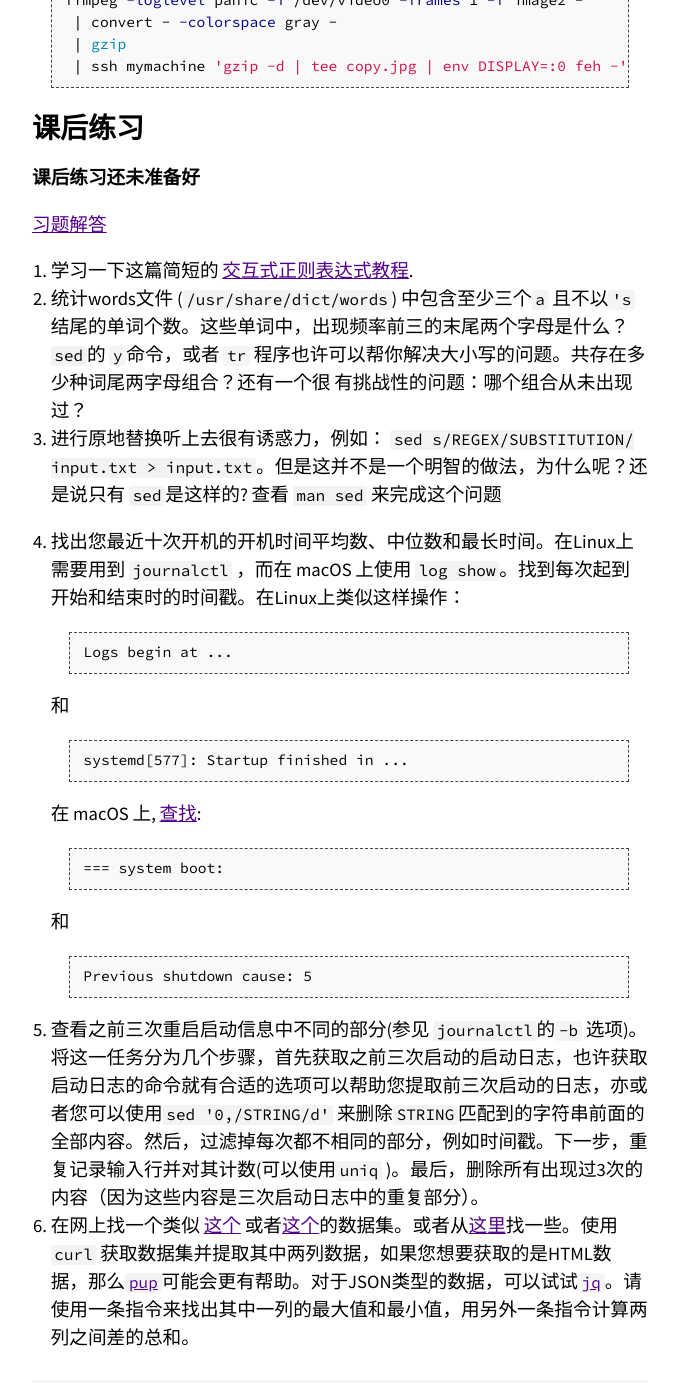
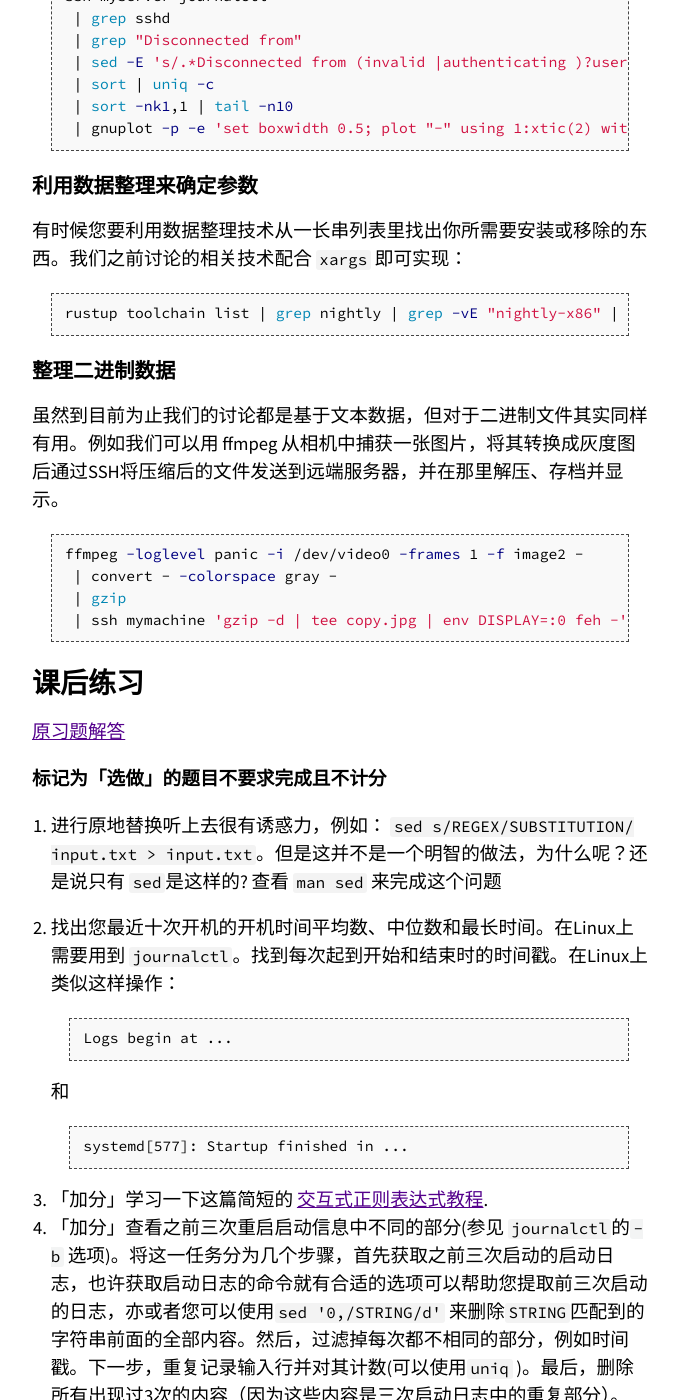
Before and after one commit to missing-semester-cn/missing-semester-cn.github.io, a Jekyll site: the page built from _2020/data-wrangling.md, in a window 1280 px wide and 1400 px high, scrolled down 7828 px. Shown: the whole window, without its empty margins (300-978 px from the left). Built offline with Jekyll 4.4.1, drawn with Linux system fonts in a browser that asks for light colours; some of the changed text lies outside the part shown.

Commit message:
Update
Signed-off-by: MuZhou233 <MuZhou233@outlook.com>

````diff
--- a/_2020/data-wrangling.md
+++ b/_2020/data-wrangling.md
@@ -262,16 +271,14 @@ ffmpeg -loglevel panic -i /dev/video0 -frames 1 -f image2 -
 
 # 课后练习
 
-**课后练习还未准备好**
+[原习题解答]({{site.url}}/{{site.solution_url}}/{{page.solution.url}})
 
-[习题解答]({{site.url}}/{{site.solution_url}}/{{page.solution.url}})
+**标记为「选做」的题目不要求完成且不计分**
 
-1. 学习一下这篇简短的 [交互式正则表达式教程](https://regexone.com/).
-2. 统计words文件 (`/usr/share/dict/words`) 中包含至少三个`a` 且不以`'s` 结尾的单词个数。这些单词中，出现频率前三的末尾两个字母是什么？ `sed`的 `y`命令，或者 `tr` 程序也许可以帮你解决大小写的问题。共存在多少种词尾两字母组合？还有一个很 有挑战性的问题：哪个组合从未出现过？
-3. 进行原地替换听上去很有诱惑力，例如：
+1. 进行原地替换听上去很有诱惑力，例如：
    `sed s/REGEX/SUBSTITUTION/ input.txt > input.txt`。但是这并不是一个明智的做法，为什么呢？还是说只有 `sed`是这样的? 查看 `man sed` 来完成这个问题
 
-4. 找出您最近十次开机的开机时间平均数、中位数和最长时间。在Linux上需要用到 `journalctl` ，而在 macOS 上使用 `log show`。找到每次起到开始和结束时的时间戳。在Linux上类似这样操作：
+4. 找出您最近十次开机的开机时间平均数、中位数和最长时间。在Linux上需要用到 `journalctl`。找到每次起到开始和结束时的时间戳。在Linux上类似这样操作：
    ```
    Logs begin at ...
    ```
@@ -279,14 +286,6 @@ ffmpeg -loglevel panic -i /dev/video0 -frames 1 -f image2 -
    ```
    systemd[577]: Startup finished in ...
    ```
-   在 macOS 上, [查找](https://eclecticlight.co/2018/03/21/macos-unified-log-3-finding-your-way/):
-
-   ```
-   === system boot:
-   ```
-   和
-   ```
-   Previous shutdown cause: 5
-   ```
-5. 查看之前三次重启启动信息中不同的部分(参见 `journalctl`的`-b` 选项)。将这一任务分为几个步骤，首先获取之前三次启动的启动日志，也许获取启动日志的命令就有合适的选项可以帮助您提取前三次启动的日志，亦或者您可以使用`sed '0,/STRING/d'` 来删除`STRING`匹配到的字符串前面的全部内容。然后，过滤掉每次都不相同的部分，例如时间戳。下一步，重复记录输入行并对其计数(可以使用`uniq` )。最后，删除所有出现过3次的内容（因为这些内容是三次启动日志中的重复部分）。
-6. 在网上找一个类似 [这个](https://stats.wikimedia.org/EN/TablesWikipediaZZ.htm) 或者[这个](https://ucr.fbi.gov/crime-in-the-u.s/2016/crime-in-the-u.s.-2016/topic-pages/tables/table-1)的数据集。或者从[这里](https://www.springboard.com/blog/free-public-data-sets-data-science-project/)找一些。使用 `curl` 获取数据集并提取其中两列数据，如果您想要获取的是HTML数据，那么[`pup`](https://github.com/EricChiang/pup)可能会更有帮助。对于JSON类型的数据，可以试试[`jq`](https://stedolan.github.io/jq/)。请使用一条指令来找出其中一列的最大值和最小值，用另外一条指令计算两列之间差的总和。
+1. 「加分」学习一下这篇简短的 [交互式正则表达式教程](https://regexone.com/).
+5. 「加分」查看之前三次重启启动信息中不同的部分(参见 `journalctl`的`-b` 选项)。将这一任务分为几个步骤，首先获取之前三次启动的启动日志，也许获取启动日志的命令就有合适的选项可以帮助您提取前三次启动的日志，亦或者您可以使用`sed '0,/STRING/d'` 来删除`STRING`匹配到的字符串前面的全部内容。然后，过滤掉每次都不相同的部分，例如时间戳。下一步，重复记录输入行并对其计数(可以使用`uniq` )。最后，删除所有出现过3次的内容（因为这些内容是三次启动日志中的重复部分）。
+6. 「选做」在网上找一个类似 [这个](https://stats.wikimedia.org/EN/TablesWikipediaZZ.htm) 或者[这个](https://ucr.fbi.gov/crime-in-the-u.s/2016/crime-in-the-u.s.-2016/topic-pages/tables/table-1)的数据集。或者从[这里](https://www.springboard.com/blog/free-public-data-sets-data-science-project/)找一些。使用 `curl` 获取数据集并提取其中两列数据，如果您想要获取的是HTML数据，那么[`pup`](https://github.com/EricChiang/pup)可能会更有帮助。对于JSON类型的数据，可以试试[`jq`](https://stedolan.github.io/jq/)。请使用一条指令来找出其中一列的最大值和最小值，用另外一条指令计算两列之间差的总和。
````
Also changed, not shown: other parts of _2020/data-wrangling.md (+9 -0 lines), _2020/command-line.md (+30 -22 lines), _2020/metaprogramming.md (+0 -1 lines), _2020/potpourri.md (+0 -1 lines), _2020/files/data-wrangling-command-line.png (added).
